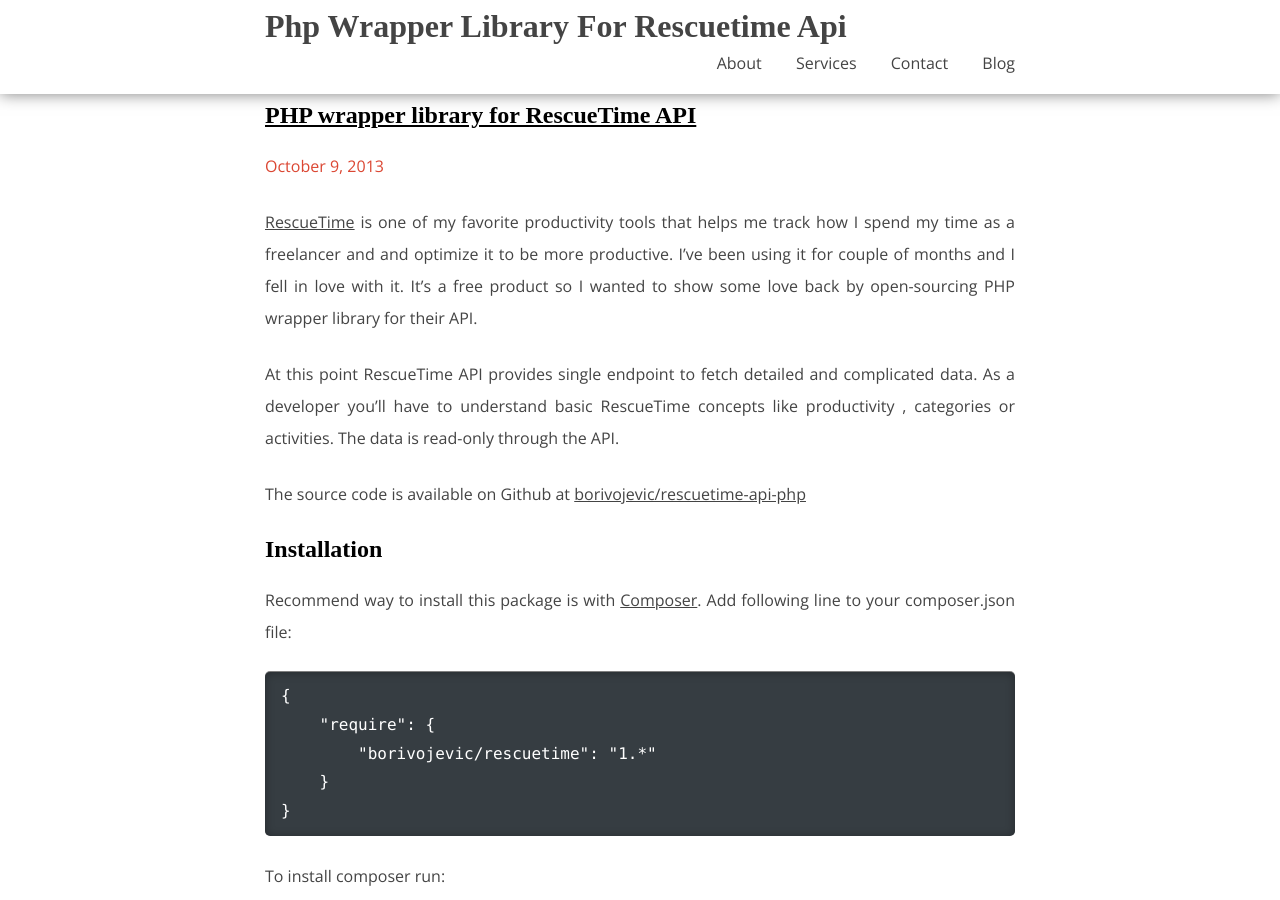
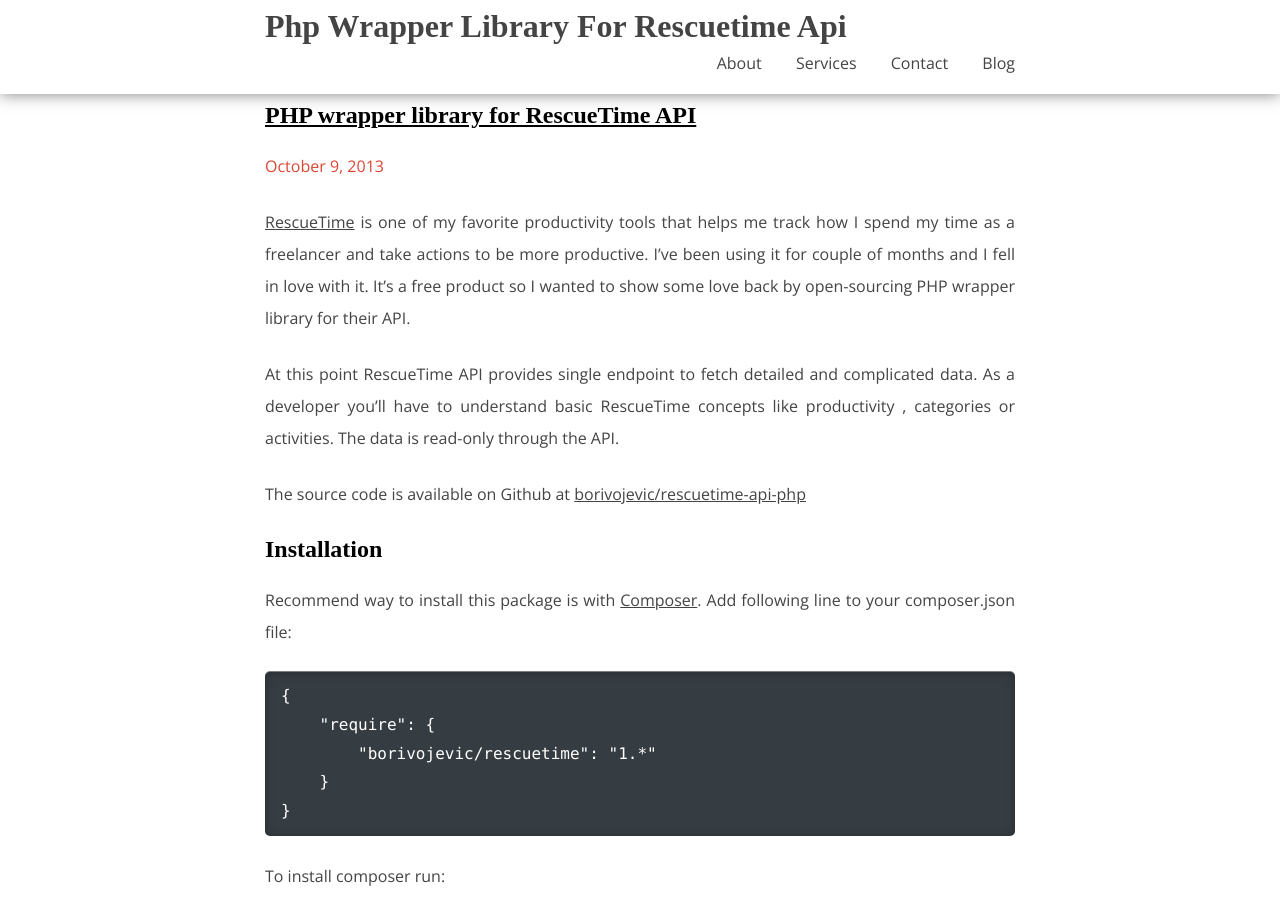
Before and after one commit to borivojevic/borivojevic.github.com, a Jekyll site: the page built from _posts/2013-10-09-php-wrapper-library-for-rescuetime-api.markdown, in a window 1280 px wide and 900 px high. Built offline with Jekyll 4.4.1, drawn with Linux system fonts in a browser that asks for light colours; some web fonts are replaced; Markdown is read by kramdown in place of the engine named in the settings; comment, search, counter and statistics services are not loaded.

Commit message:
Remove double and

```diff
--- a/_posts/2013-10-09-php-wrapper-library-for-rescuetime-api.markdown
+++ b/_posts/2013-10-09-php-wrapper-library-for-rescuetime-api.markdown
@@ -5,7 +5,7 @@
 category: posts
 ---
 
-[RescueTime][] is one of my favorite productivity tools that helps me track how I spend my time as a freelancer and and optimize it to be more productive. I've been using it for couple of months and I fell in love with it. It's a free product so I wanted to show some love back by open-sourcing PHP wrapper library for their API.
+[RescueTime][] is one of my favorite productivity tools that helps me track how I spend my time as a freelancer and take actions to be more productive. I've been using it for couple of months and I fell in love with it. It's a free product so I wanted to show some love back by open-sourcing PHP wrapper library for their API.
 
 At this point RescueTime API provides single endpoint to fetch detailed and complicated data. As a developer you'll have to understand basic RescueTime concepts like productivity , categories or activities. The data is read-only through the API.
 
```
